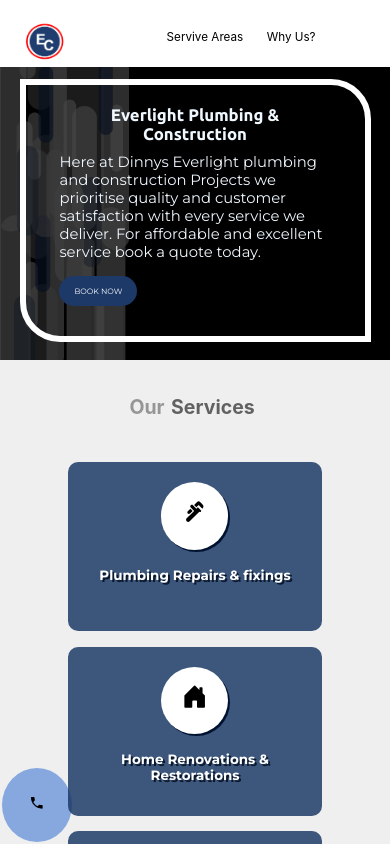
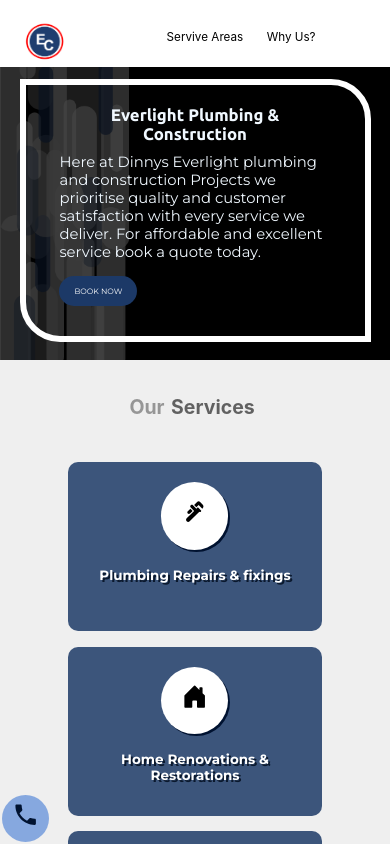
Before and after one commit to ChimiTino/EVERLIGHT, a Next.js app: page / in a window 390 px wide. Shown: the top 844 px of the page. Built offline with nearby package versions, Linux system fonts and the light colour scheme.

Commit message:
make it better

```diff
--- a/styles/globals.css
+++ b/styles/globals.css
@@ -594,9 +594,13 @@ color: rgb(255, 255, 255);
     position: fixed;
     bottom: 2px;
     left: 2px;
-    padding: 7vw;
-    font-size: 4vw;
-    border-radius: 50%;
+    text-align: center;
+    height: 12vw;
+    color: rgb(0, 19, 49);
+    padding-top: 1.5vw;
+    font-size: 7vw;
+    border-radius:60px;
+    width: 12vw;
     background-color: rgb(134, 168, 223);
 
   }
```
